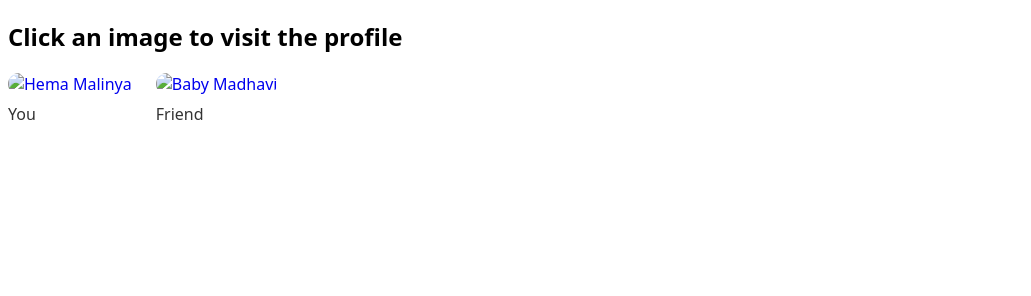
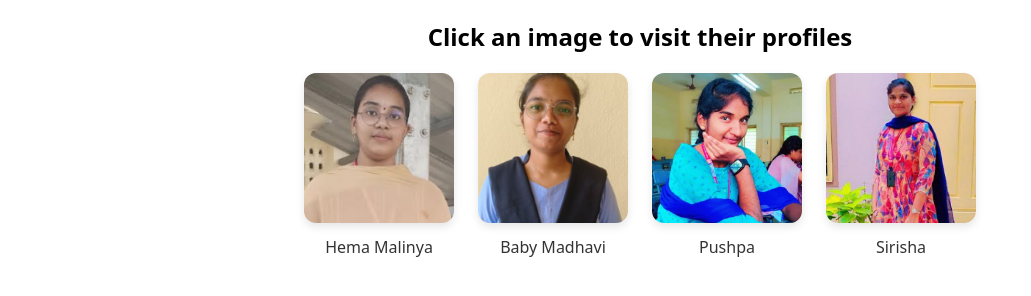
Before and after one commit to Tulasibikkina/FSD-1, a plain HTML site: page HTML/1c.html in a window 1280 px wide. Shown: the whole page, without its empty margins (0-1031 px from the left). Drawn offline with Linux system fonts and the light colour scheme.

Commit message:
Added new images and updated HTML

```diff
--- a/HTML/1c.html
+++ b/HTML/1c.html
@@ -1,4 +1,4 @@
-<!DOCTYPE html>
+<!-- <!DOCTYPE html>
 <html lang="en">
 <head>
   <meta charset="UTF-8" />
@@ -8,32 +8,115 @@
     .gallery { display: flex; gap: 24px; align-items: center; }
     .profile a { text-decoration: none; text-align: center; display: inline-block; }
     .profile img {
-      width: auto;       /* specific width */
-      height: auto;      /* specific height */
-      object-fit: cover;      /* crops nicely if aspect ratio differs */
-      border-radius: 12px;    /* optional: rounded corners */
+      width: auto;
+      height: auto;
+      object-fit: cover;
+      border-radius: 12px;
     }
     .caption { margin-top: 8px; color: #333; }
   </style>
 </head>
 <body>
-  <h2>Click an image to visit the profile</h2>
+  <h2>Click an image to visit their profiles</h2>
 
   <div class="gallery">
-    <!-- Your image → Your profile -->
     <div class="profile">
       <a href="https://github.com/tulasibikkina" target="_blank" rel="noopener noreferrer" title="Open My Profile">
-        <img src="HTML/image (1).png" alt="Hema Malinya" />
+        <img src="me.png" alt="Hema Malinya" />
       </a>
-      <div class="caption">You</div>
+      <div class="caption">Hema Malinya</div>
     </div>
 
-    <!-- Friend's image → Friend's profile -->
     <div class="profile">
       <a href="https://github.com/Bhanumadhavi" target="_blank" rel="noopener noreferrer" title="Open Friend's Profile">
-        <img src="C:\FSD-1-main\FSD-1\HTML\myfriend.png" alt="Baby Madhavi" />
+        <img src="madhavi.png" alt="Baby Madhavi" />
       </a>
-      <div class="caption">Friend</div>
+      <div class="caption">Baby Madhavi</div>
+    </div>
+    <div class="profile">
+      <a href="https://github.com/Pushpalatha78" target="_blank" rel="noopener noreferrer" title="Open Friend's Profile">
+        <img src="pushpa.png" alt="PushpaLatha" />
+      </a>
+      <div class="caption">Pushpa</div>
+    </div><div class="profile">
+      <a href="https://github.com/Sirisha826" target="_blank" rel="noopener noreferrer" title="Open Friend's Profile">
+        <img src="siri.png" alt="Sirisha" />
+      </a>
+      <div class="caption">Sirisha</div>
+    </div>
+  </div>
+</body>
+</html> -->
+
+
+<!DOCTYPE html>
+<html lang="en">
+<head>
+  <meta charset="UTF-8" />
+  <title>Profiles – Clickable Images</title>
+  <style>
+    body {
+      font-family: system-ui, Arial, sans-serif;
+      text-align: center;
+    }
+    .gallery {
+      display: flex;
+      flex-wrap: wrap; /* allows moving to next line */
+      gap: 24px;
+      justify-content: center; /* centers all profiles */
+    }
+    .profile {
+      text-align: center;
+      width: 150px; /* fixed width for uniform layout */
+    }
+    .profile a {
+      text-decoration: none;
+      display: block;
+    }
+    .profile img {
+      width: 150px;    /* fixed size */
+      height: 150px;
+      object-fit: cover;
+      border-radius: 12px;
+      box-shadow: 0 4px 8px rgba(0,0,0,0.1); /* optional for neat look */
+    }
+    .caption {
+      margin-top: 8px;
+      color: #333;
+      font-weight: 500;
+    }
+  </style>
+</head>
+<body>
+  <h2>Click an image to visit their profiles</h2>
+
+  <div class="gallery">
+    <div class="profile">
+      <a href="https://github.com/tulasibikkina" target="_blank" rel="noopener noreferrer">
+        <img src="me.png" alt="My Photo" />
+      </a>
+      <div class="caption">Hema Malinya</div>
+    </div>
+
+    <div class="profile">
+      <a href="https://github.com/Bhanumadhavi" target="_blank" rel="noopener noreferrer">
+        <img src="madhavi.png" alt="Madhavi Photo" />
+      </a>
+      <div class="caption">Baby Madhavi</div>
+    </div>
+
+    <div class="profile">
+      <a href="https://github.com/Pushpalatha78" target="_blank" rel="noopener noreferrer">
+        <img src="pushpa.png" alt="Pushpa Photo" />
+      </a>
+      <div class="caption">Pushpa</div>
+    </div>
+
+    <div class="profile">
+      <a href="https://github.com/Sirisha826" target="_blank" rel="noopener noreferrer">
+        <img src="siri.png" alt="Sirisha Photo" />
+      </a>
+      <div class="caption">Sirisha</div>
     </div>
   </div>
 </body>
```
Also changed, not shown: HTML/madhavi.png (added), HTML/me.png (added), HTML/pushpa.png (added), HTML/siri.png (added).
